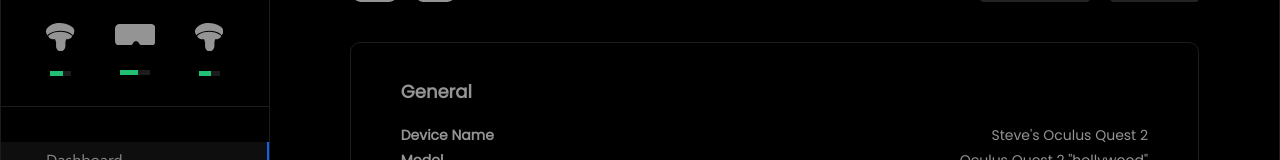
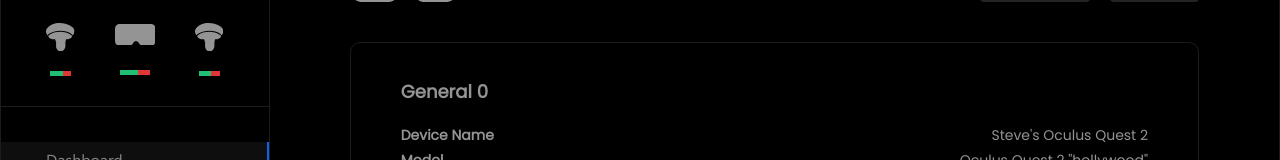
Before and after one commit to markk112/relius-qmu, a Vue app: page / in a window 1280 px wide. Shown: the part 230-390 px from the top of the page. Built offline with nearby package versions, Linux system fonts and the light colour scheme.

Commit message:
Minor changes before main logic

```diff
--- a/src/background.js
+++ b/src/background.js
@@ -78,6 +78,8 @@ if (isDevelopment) {
   }
 }
 
+// ipc events
+
 ipcMain.on('minimise-window', () => {
   BrowserWindow.getFocusedWindow().minimize();
 });
--- a/src/components/Sidebar/BatteryIndicator.vue
+++ b/src/components/Sidebar/BatteryIndicator.vue
@@ -79,7 +79,7 @@ progress {
     margin-top: 20px;
     width: 75%;
     height: 5px;
-    background-color: #1c1c1c;
+    background-color: #e03636;
 }
 .bar {
     height: inherit;
--- a/src/main.js
+++ b/src/main.js
@@ -1,6 +1,6 @@
 import { createApp } from 'vue'
 import App from './App.vue'
-import router from './router'
+//import router from './router'
 import store from './store'
 
 import '@/assets/css/global.css'
--- a/src/store/index.js
+++ b/src/store/index.js
@@ -2,6 +2,7 @@ import { createStore } from 'vuex'
 
 export default createStore({
   state: {
+    status: 0,
   },
   mutations: {
   },
--- a/src/views/Dashboard.vue
+++ b/src/views/Dashboard.vue
@@ -26,7 +26,7 @@
                 </div>
             </div>
             <div class="details inner">
-                <h2>General</h2>
+                <h2>General {{ getStatus }}</h2>
                 <div class="info">
                     <ul>
                         <li>
@@ -77,6 +77,11 @@
 <script>
 export default {
     name: 'Dashboard',
+    computed: {
+        getStatus() {
+            return this.$store.state.status;
+        }
+    }
 };
 </script>
 
```
